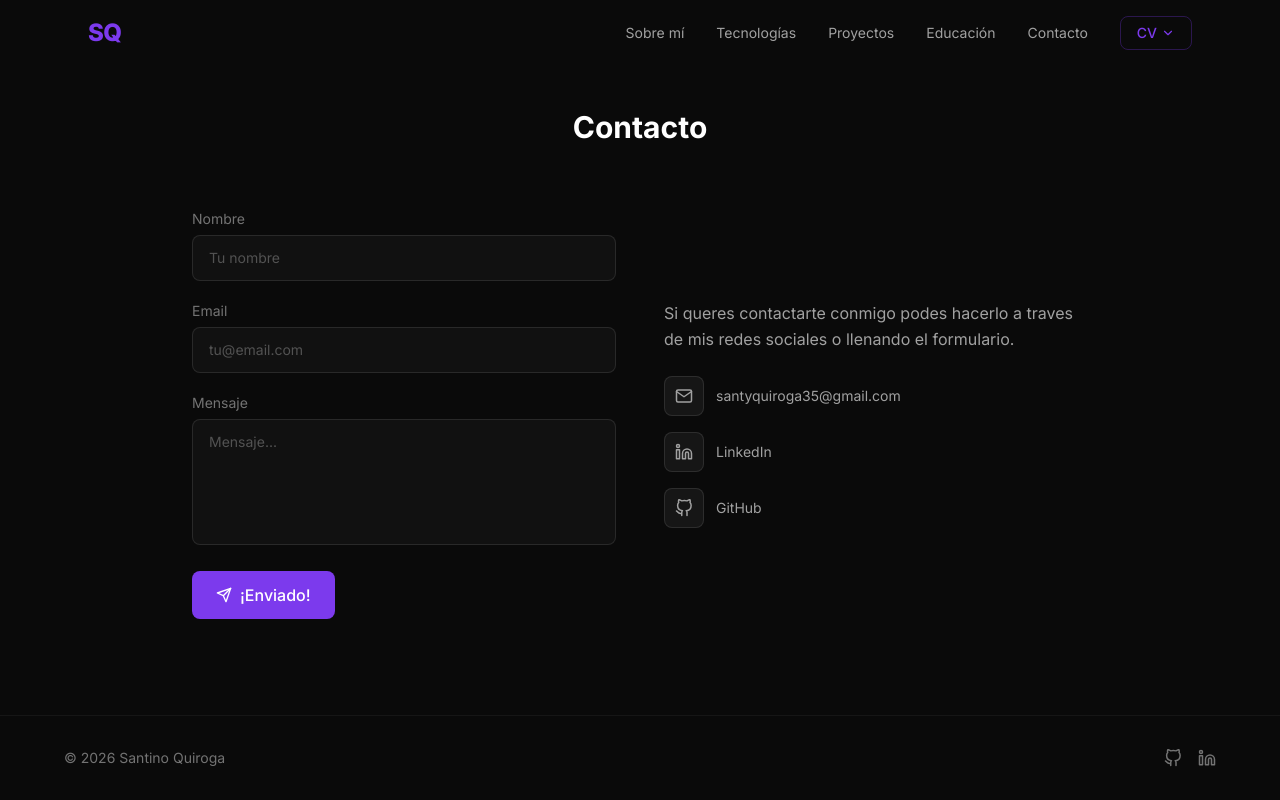
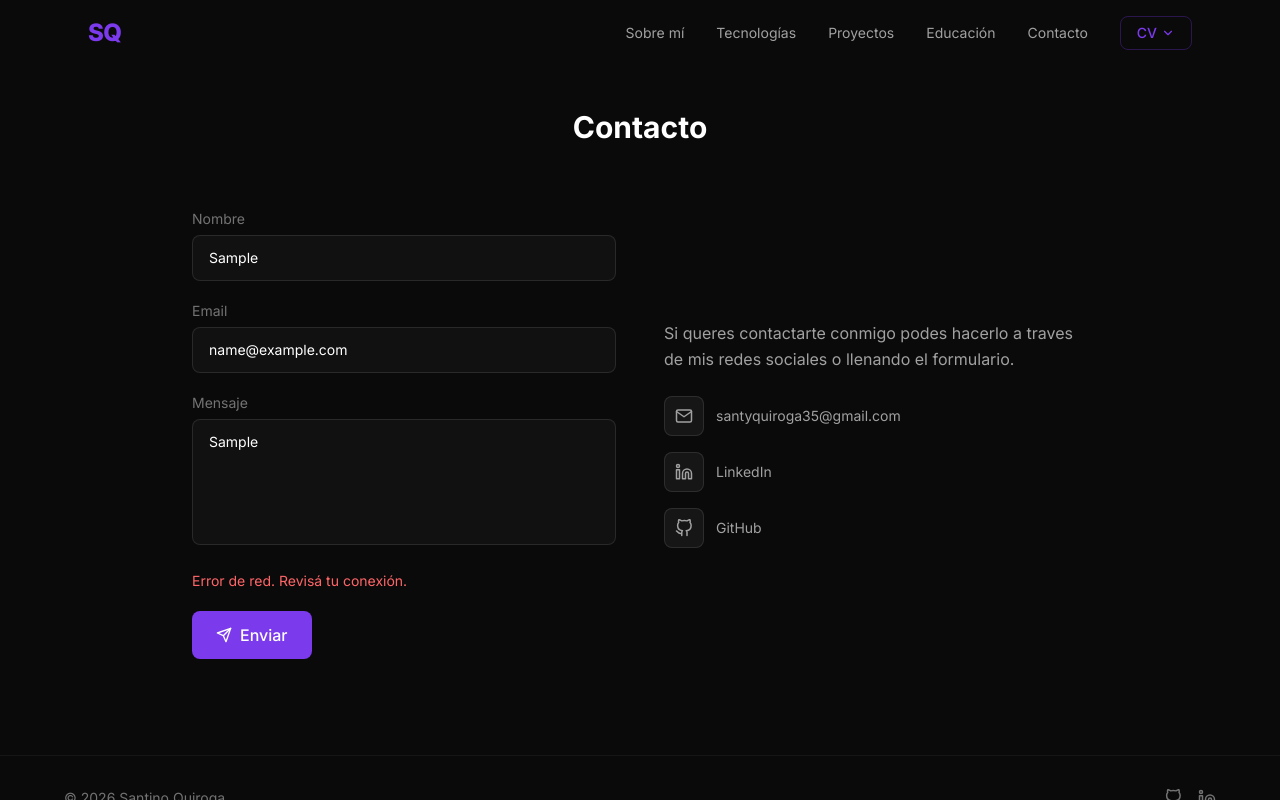
Before and after one commit to santino-quiroga/santino-quiroga.github.io, a React (Vite) app: page / in a window 1280 px wide. Both pictures are taken after typing "Sample", "name@example.com", "Sample" into the empty fields and a click on the button "Enviar". Shown: the part 3365-4165 px from the top of the page. Built offline with nearby package versions, Linux system fonts and the light colour scheme.

Commit message:
formulario conectado

```diff
--- a/src/components/Contact.jsx
+++ b/src/components/Contact.jsx
@@ -13,17 +13,40 @@ const LINKEDIN_URL = 'https://linkedin.com/in/santino-quiroga'
 const GITHUB_URL = 'https://github.com/santino-quiroga'
 
 export default function Contact() {
+  const FORMSPREE_ID = 'xojyqrzk' // ← Reemplazá con tu Form ID de Formspree
+
   const [form, setForm] = useState({ name: '', email: '', message: '' })
   const [sent, setSent] = useState(false)
+  const [loading, setLoading] = useState(false)
+  const [error, setError] = useState(null)
 
   const handleChange = (e) => setForm({ ...form, [e.target.name]: e.target.value })
 
-  const handleSubmit = (e) => {
+  const handleSubmit = async (e) => {
     e.preventDefault()
-    // PLACEHOLDER: Conectar con servicio de email (Formspree, EmailJS, etc.)
-    setSent(true)
-    setTimeout(() => setSent(false), 3000)
-    setForm({ name: '', email: '', message: '' })
+    setLoading(true)
+    setError(null)
+
+    try {
+      const res = await fetch(`https://formspree.io/f/${FORMSPREE_ID}`, {
+        method: 'POST',
+        headers: { 'Content-Type': 'application/json', Accept: 'application/json' },
+        body: JSON.stringify(form),
+      })
+
+      if (res.ok) {
+        setSent(true)
+        setForm({ name: '', email: '', message: '' })
+        setTimeout(() => setSent(false), 4000)
+      } else {
+        const data = await res.json()
+        setError(data?.errors?.[0]?.message ?? 'Error al enviar. Intentá de nuevo.')
+      }
+    } catch {
+      setError('Error de red. Revisá tu conexión.')
+    } finally {
+      setLoading(false)
+    }
   }
 
   return (
@@ -93,12 +116,16 @@ export default function Contact() {
                 placeholder="Mensaje..."
               />
             </div>
+            {error && (
+              <p className="text-sm text-red-400">{error}</p>
+            )}
             <button
               type="submit"
-              className="inline-flex items-center gap-2 px-6 py-3 bg-accent hover:bg-accent-light text-white font-medium rounded-lg transition-colors duration-200"
+              disabled={loading}
+              className="inline-flex items-center gap-2 px-6 py-3 bg-accent hover:bg-accent-light text-white font-medium rounded-lg transition-colors duration-200 disabled:opacity-60 disabled:cursor-not-allowed"
             >
               <FiSend size={16} />
-              {sent ? '¡Enviado!' : 'Enviar'}
+              {loading ? 'Enviando…' : sent ? '¡Enviado!' : 'Enviar'}
             </button>
           </motion.form>
 
```
